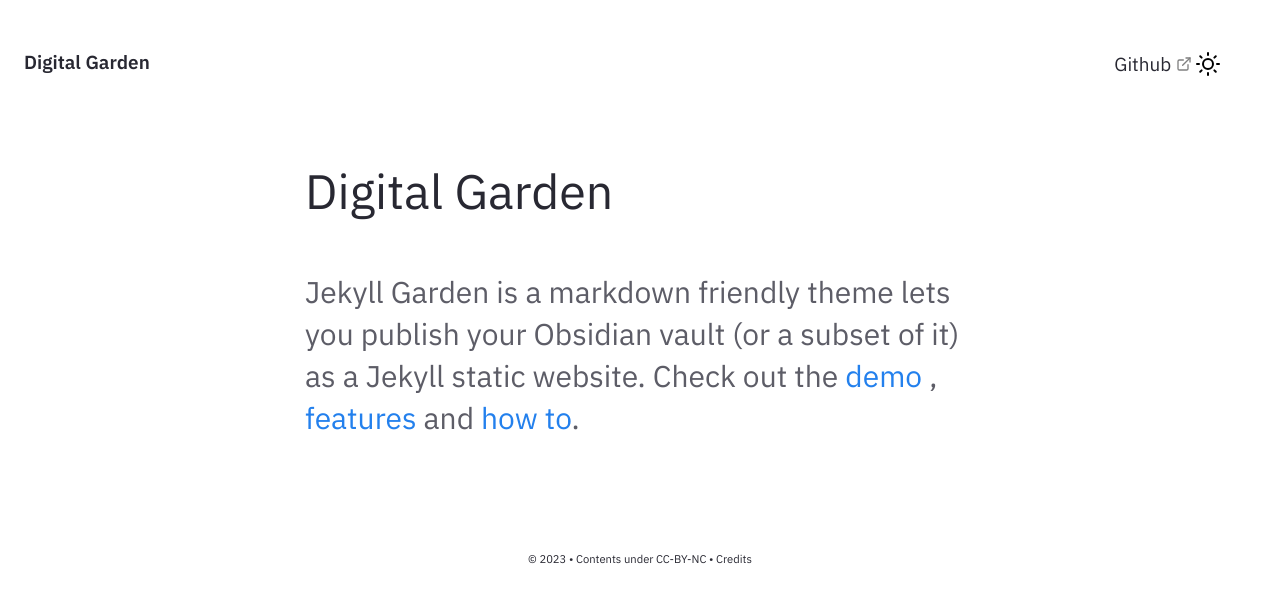
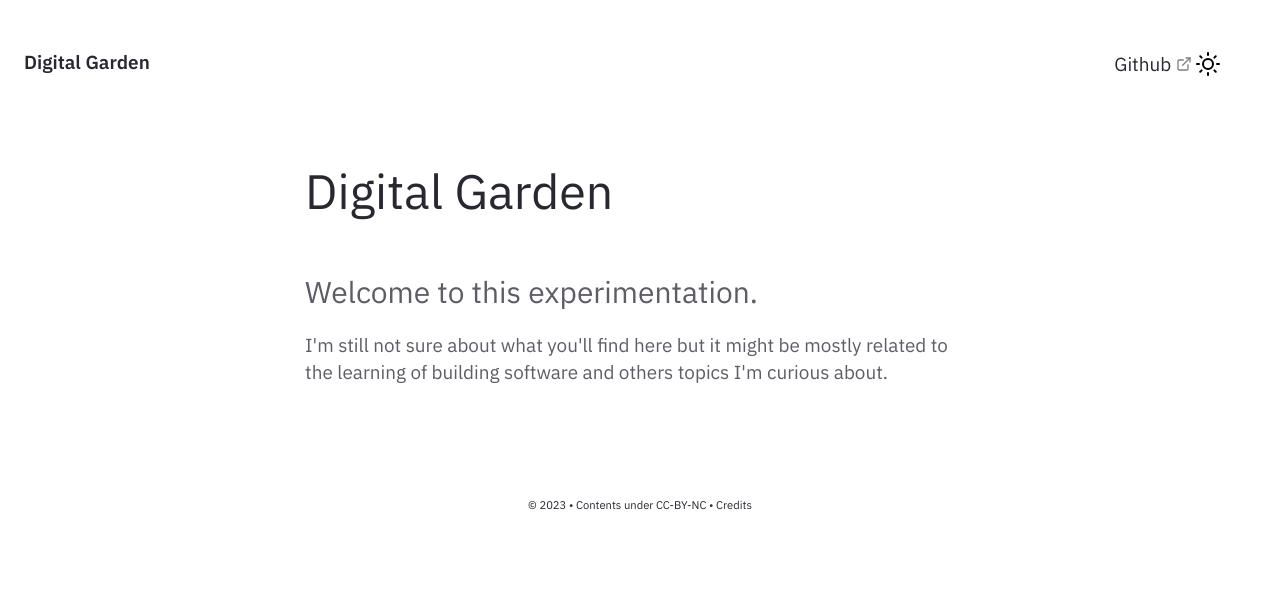
Before and after one commit to PierrickBlons/digital-garden, a Jekyll site: the page built from pages/index.md, in a window 1280 px wide. Shown: the top 603 px of the page. Built offline with Jekyll 4.4.1, drawn with Linux system fonts in a browser that asks for light colours.

Commit message:
homepage

```diff
--- a/_includes/Homepage.html
+++ b/_includes/Homepage.html
@@ -1,7 +1,6 @@
 <div class="home-intro">
-    <div class="jumbo">{{site.heading}} </div>
-    <div class="home-sub-text"> <h3>
-        Jekyll Garden is a markdown friendly theme lets you publish your Obsidian vault (or a subset of it) as a Jekyll static website.
-        Check out the <a href="{{'/notes' | relative_url}}"> demo </a>, <a href="{{'/post/features' | relative_url}}"> features </a> and <a href="{{'/post/how-to' | relative_url}}"> how to</a>.
-        </h3>
+    <div class="jumbo">{{site.heading}}</div>
+    <div class="home-sub-text">
+        <h3>Welcome to this experimentation.</h3>
+        <p>I'm still not sure about what you'll find here but it might be mostly related to the learning of building software and others topics I'm curious about. </p>
 </div> </div>
```
